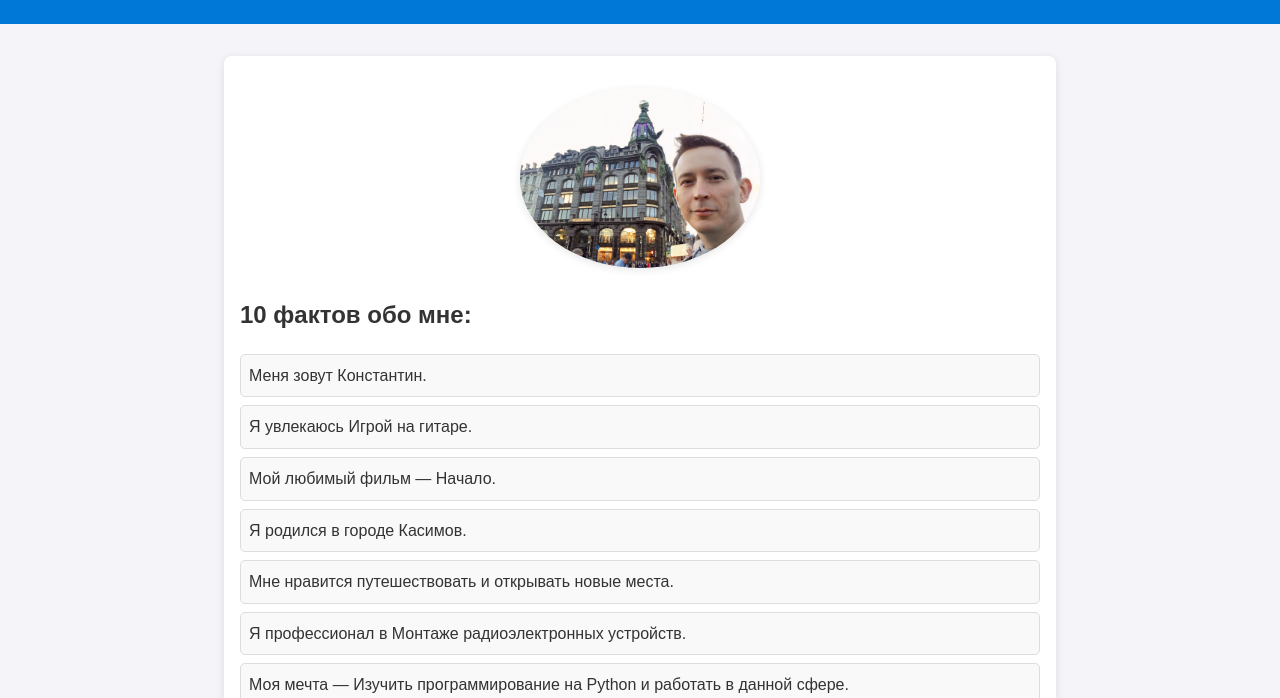
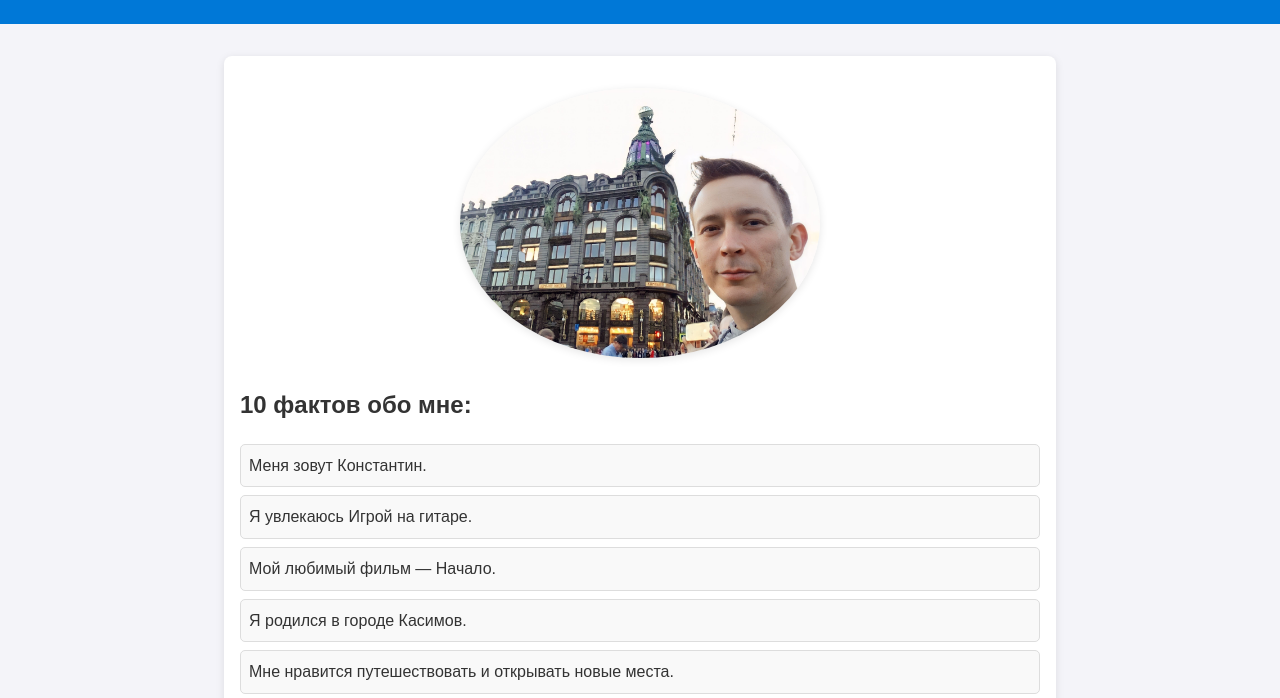
Before and after one commit to Kotoffeykasimov/site-about-me, a plain HTML site: page index.html in a window 1280 px wide. Shown: the part 102-800 px from the top of the page. Drawn offline with Linux system fonts and the light colour scheme.

Commit message:
Update index.html

```diff
--- a/index.html
+++ b/index.html
@@ -43,7 +43,7 @@
             margin: 1rem 0;
         }
         .photo img {
-            max-width: 30%;
+            max-width: 45%;
             border-radius: 50%;
             box-shadow: 0 2px 8px rgba(0, 0, 0, 0.1);
         }
```
